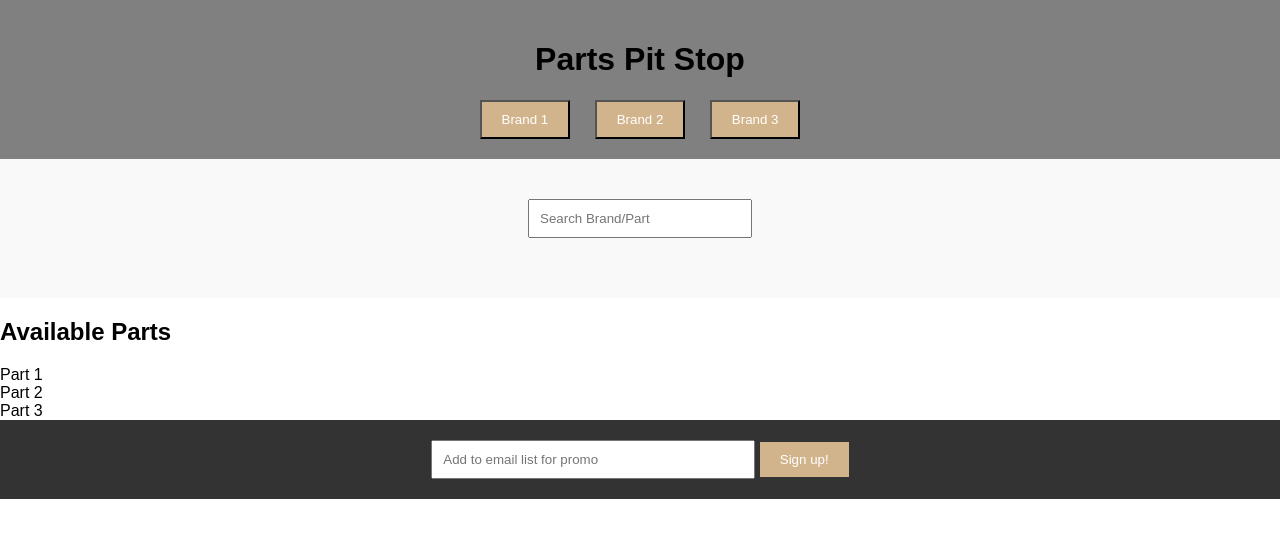
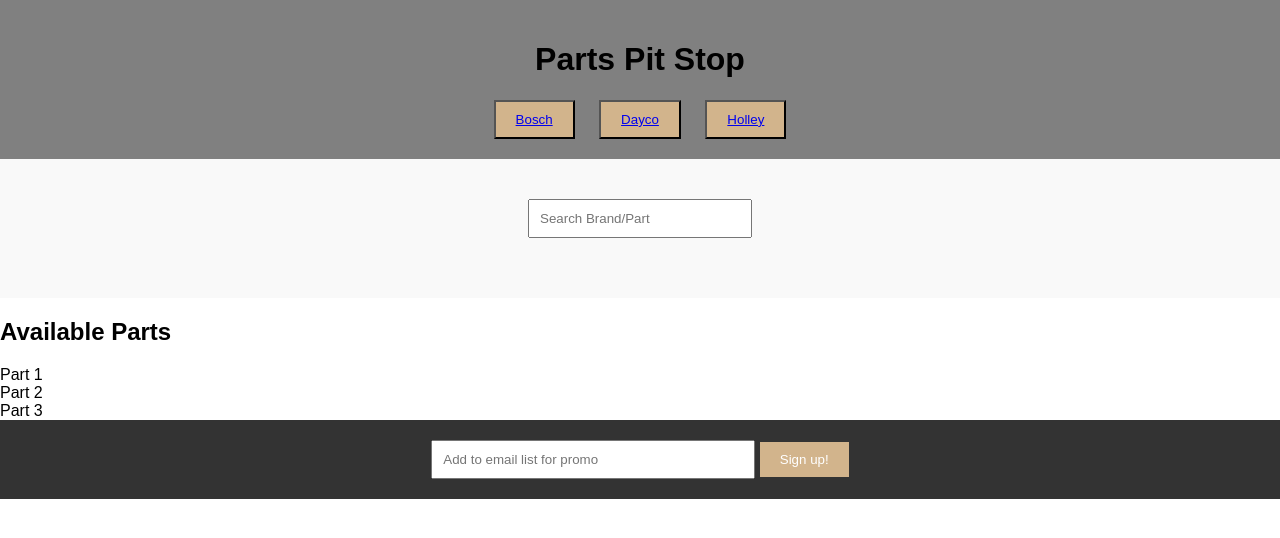
Before and after one commit to Doncamarillo/car-parts-group-hackathon, a plain HTML site: page client/bosch.html in a window 1280 px wide. Drawn offline with Linux system fonts and the light colour scheme.

Commit message:
matched headers of all pages

```diff
--- a/client/bosch.html
+++ b/client/bosch.html
@@ -11,9 +11,11 @@
     <header>
         <h1>Parts Pit Stop</h1>
        <div class = "brands">
-        <button>Brand 1</button>
-        <button>Brand 2</button>
-        <button>Brand 3</button>
+        <div class="brands">
+            <button><a href="bosch.html">Bosch </a></button>
+            <button><a href="dayco.html"> Dayco</a></button>
+            <button><a href="holley.html">Holley </a></button>
+        </div>
        </div>
     </header>
     <section class="section-1">
```
Also changed, not shown: client/dayco.html (+5 -3 lines), client/holley.html (+5 -3 lines).
